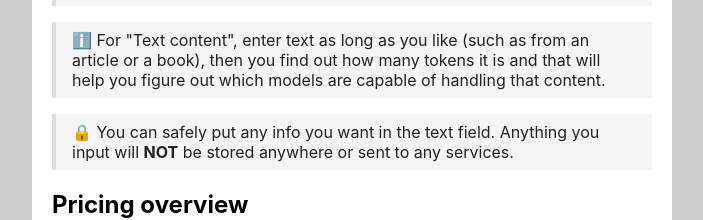
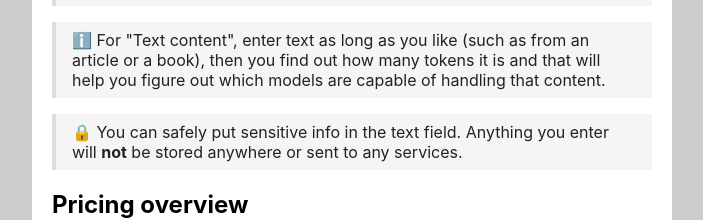
Before and after one commit to MichaelCurrin/token-translator, a React (Create React App) app: page / in a window 1280 px wide. Shown: the part 1925-2145 px from the top of the page, without its empty margins (288-991 px from the left). Built offline with nearby package versions, Linux system fonts and the light colour scheme.

Commit message:
update src/components/Custom/index.jsx

```diff
--- a/src/components/Custom/index.jsx
+++ b/src/components/Custom/index.jsx
@@ -141,8 +141,8 @@ function ConvertInput() {
       </blockquote>
       <blockquote>
         <p>
-          🔒 You can safely put any info you want in the text field. Anything
-          you input will <b>NOT</b> be stored anywhere or sent to any services.
+          🔒 You can safely put sensitive info in the text field. Anything you
+          enter will <b>not</b> be stored anywhere or sent to any services.
         </p>
       </blockquote>
     </div>
```
